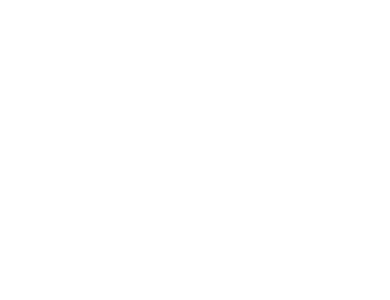
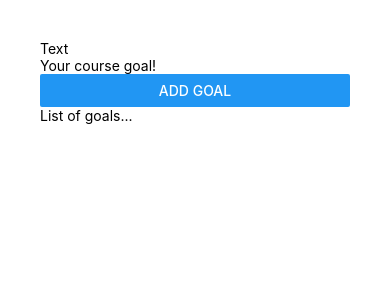
Before and after one commit to wildchamo/RNCblank, a React Native app: screen / in a window 390 px wide. Shown: the top 300 px of the page. Built offline with nearby package versions, Linux system fonts and the light colour scheme.

Commit message:
feat: add basic goal input form and list layout with styling

```diff
--- a/App.js
+++ b/App.js
@@ -1,13 +1,23 @@
 import { StatusBar } from "expo-status-bar";
-import { StyleSheet, Text, View, Button } from "react-native";
+import { StyleSheet, Text, View, Button, TextInput } from "react-native";
 
 export default function App() {
   return (
-    <View>
-      <View></View>
-      <View></View>
+    <View style={styles.appContainer}>
+      <View>
+        <Text>Text</Text>
+        <TextInput placeholder="Your course goal!"></TextInput>
+        <Button title="Add Goal"></Button>
+      </View>
+      <View>
+        <Text>List of goals...</Text>
+      </View>
     </View>
   );
 }
 
-const styles = StyleSheet.create({});
+const styles = StyleSheet.create({
+  appContainer: {
+    padding: 40,
+  },
+});
```
